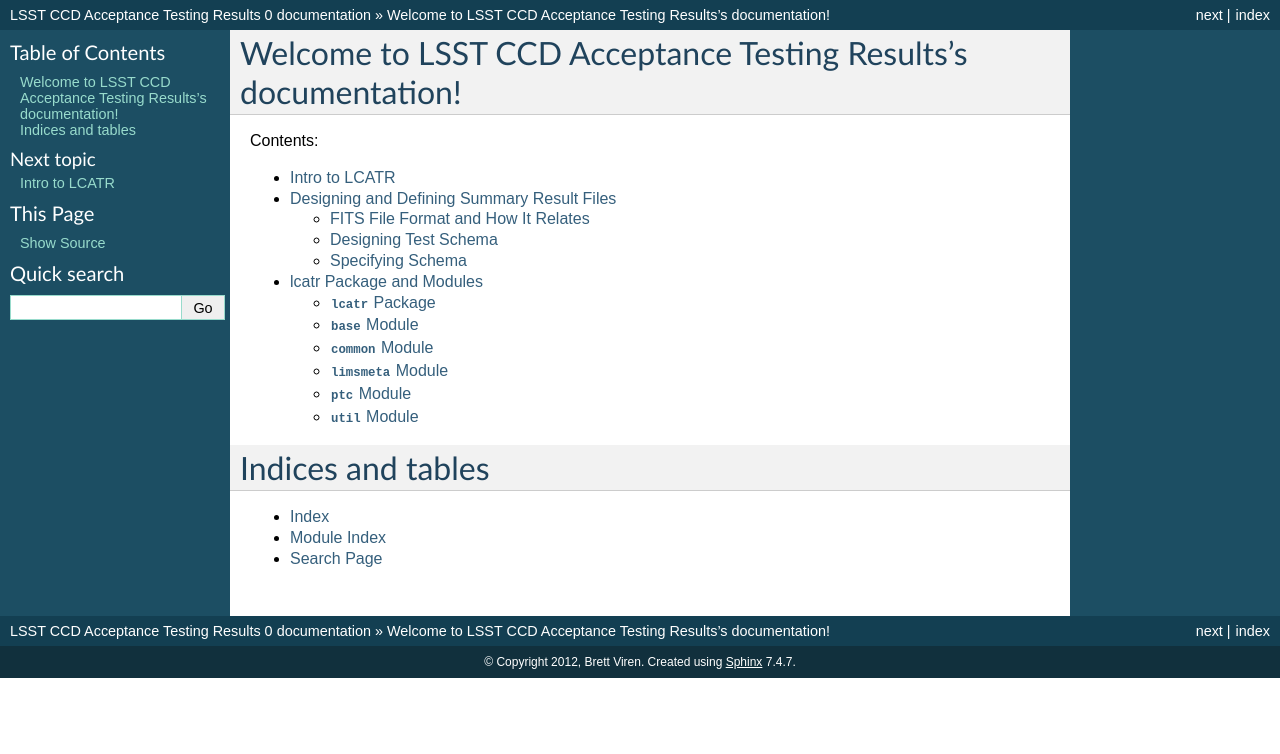
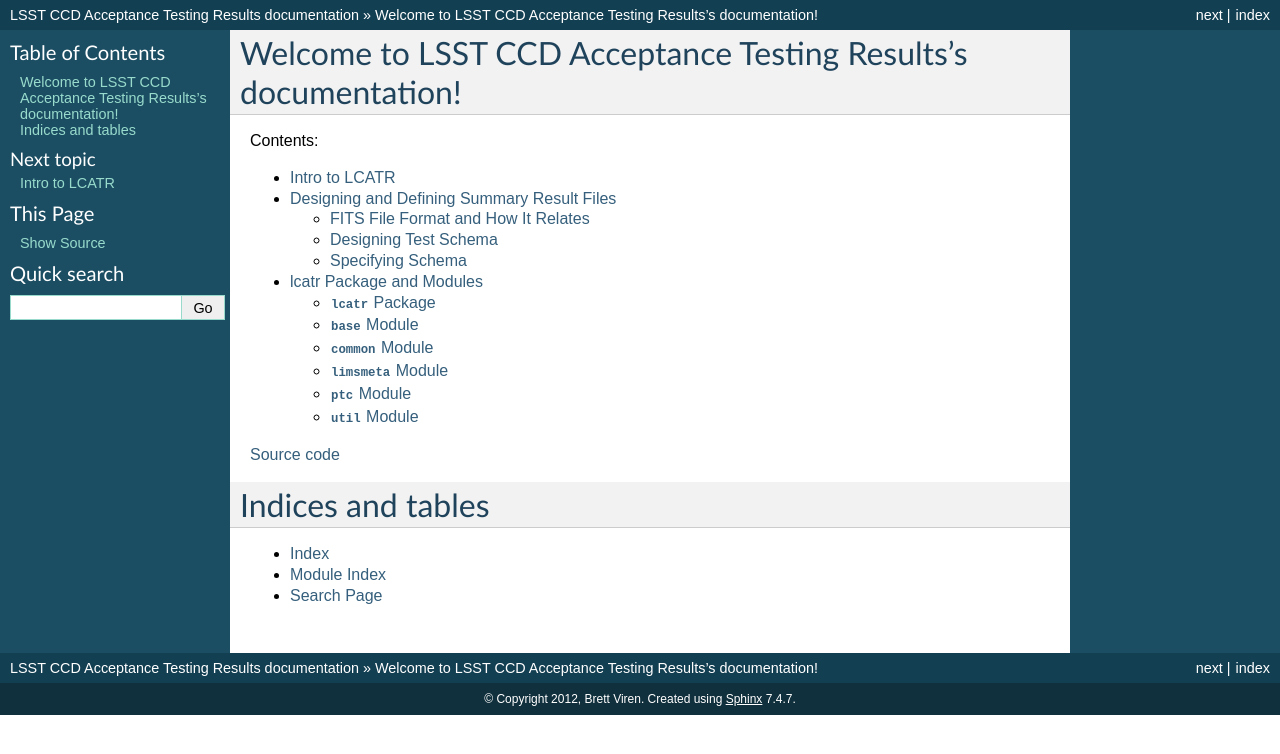
Before and after one commit to brettviren/lcatr, a Sphinx documentation site: the page built from doc/lcatr/source/index.rst, in a window 1280 px wide. Shown: the top 754 px of the page. Built offline with Sphinx 7.4.7, drawn with Linux system fonts in a browser that asks for light colours; formulas are drawn with MathJax 3.

Commit message:
Add link back to github.

```diff
--- a/doc/lcatr/source/conf.py
+++ b/doc/lcatr/source/conf.py
@@ -48,9 +48,9 @@ copyright = u'2012, Brett Viren'
 # built documents.
 #
 # The short X.Y version.
-version = '0'
+version = ''
 # The full version, including alpha/beta/rc tags.
-release = '0'
+release = ''
 
 # The language for content autogenerated by Sphinx. Refer to documentation
 # for a list of supported languages.
--- a/doc/lcatr/source/index.rst
+++ b/doc/lcatr/source/index.rst
@@ -15,6 +15,9 @@ Contents:
    schema
    api/lcatr
 
+`Source code <https://github.com/brettviren/lcatr>`_
+
+
 Indices and tables
 ==================
 
```
